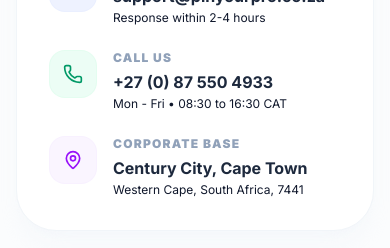
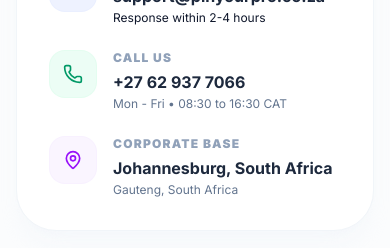
Before and after one commit to RichMas/Bookrite, a React (Vite) app: page /contact in a window 390 px wide. Shown: the part 730-978 px from the top of the page. Built offline with nearby package versions, Linux system fonts and the light colour scheme; no server answers; the database is empty.

Commit message:
fix: update contact details and corporate address
Updated the support phone number and office location to reflect current business operations.

```diff
--- a/src/pages/Contact.tsx
+++ b/src/pages/Contact.tsx
@@ -122,8 +122,8 @@ export default function Contact() {
                   </div>
                   <div>
                     <h4 className="text-xs font-black uppercase tracking-widest text-slate-400 mb-1">Call us</h4>
-                    <p className="font-bold text-slate-800">+27 (0) 87 550 4933</p>
-                    <p className="text-xs text-slate-505 mt-0.5">Mon - Fri • 08:30 to 16:30 CAT</p>
+                    <p className="font-bold text-slate-800">+27 62 937 7066</p>
+                    <p className="text-xs text-slate-500 mt-0.5">Mon - Fri • 08:30 to 16:30 CAT</p>
                   </div>
                 </div>
 
@@ -133,8 +133,8 @@ export default function Contact() {
                   </div>
                   <div>
                     <h4 className="text-xs font-black uppercase tracking-widest text-slate-400 mb-1">Corporate Base</h4>
-                    <p className="font-bold text-slate-800">Century City, Cape Town</p>
-                    <p className="text-xs text-slate-505 mt-0.5">Western Cape, South Africa, 7441</p>
+                    <p className="font-bold text-slate-800">Johannesburg, South Africa</p>
+                    <p className="text-xs text-slate-500 mt-0.5">Gauteng, South Africa</p>
                   </div>
                 </div>
               </div>
```
